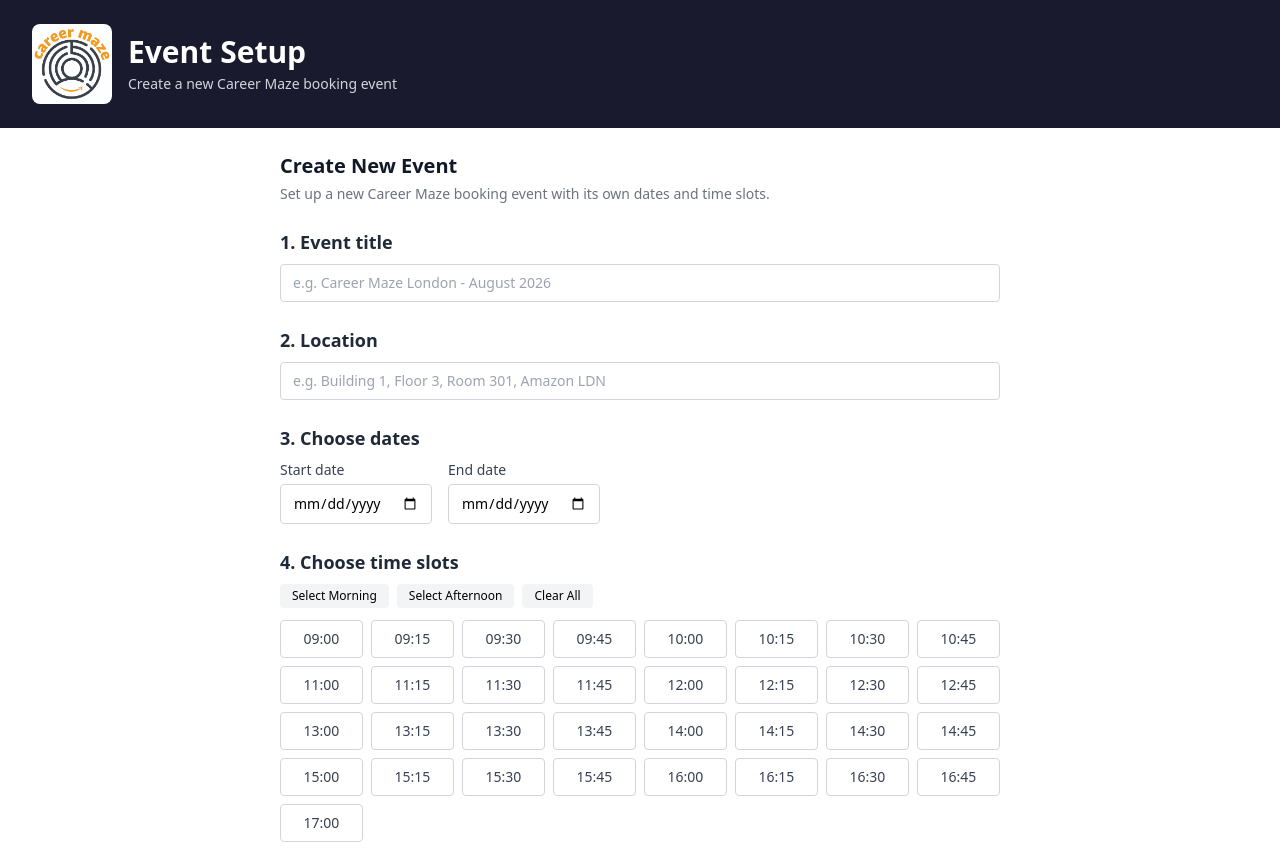
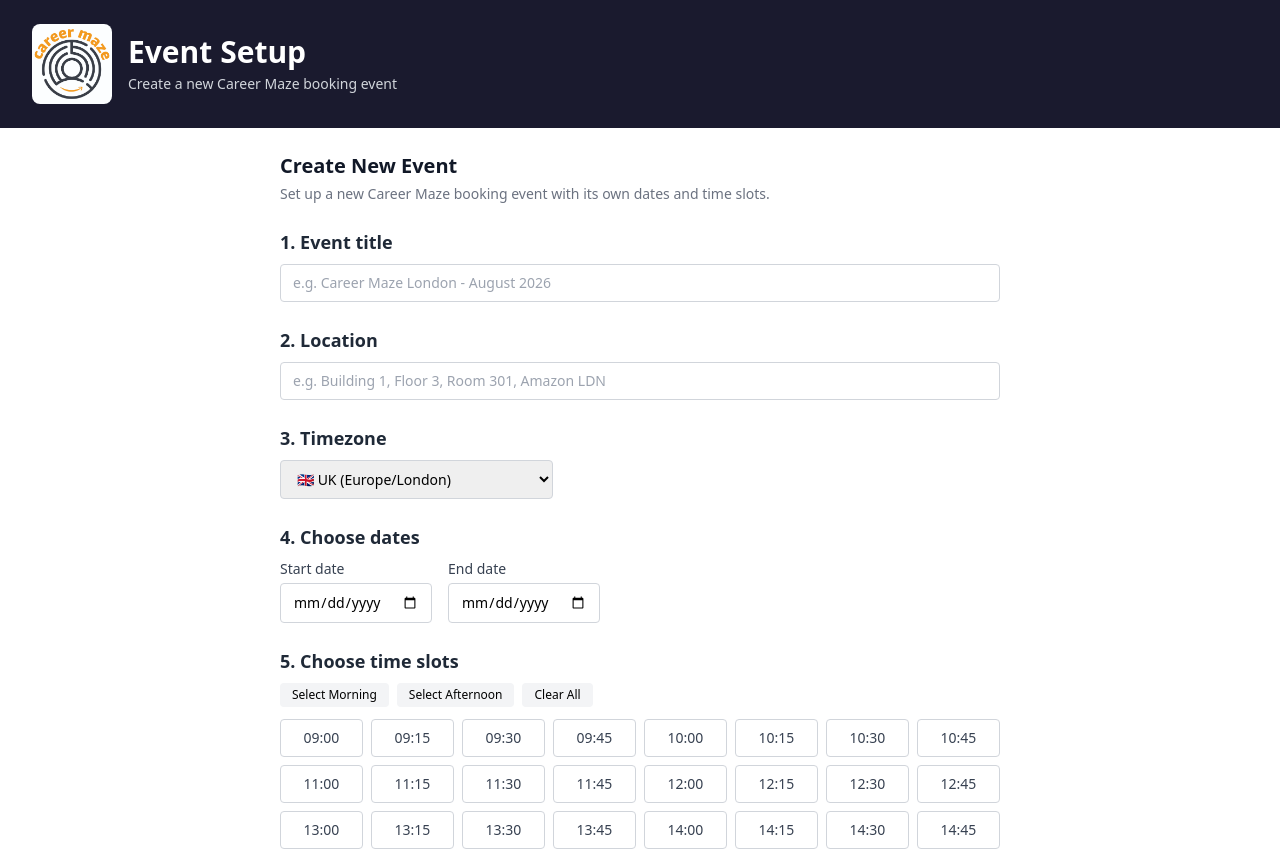
Before and after one commit to wardnc123/Career-Maze-booking, a Next.js app: page /admin/setup in a window 1280 px wide. Shown: the top 851 px of the page. Built offline with nearby package versions, Linux system fonts and the light colour scheme.

Commit message:
Add timezone support to events and calendar invites

```diff
--- a/src/app/admin/setup/page.tsx
+++ b/src/app/admin/setup/page.tsx
@@ -31,6 +31,7 @@ function getDatesInRange(start: string, end: string): string[] {
 export default function AdminSetupPage() {
   const [title, setTitle] = useState('');
   const [location, setLocation] = useState('');
+  const [timezone, setTimezone] = useState('Europe/London');
   const [startDate, setStartDate] = useState('');
   const [endDate, setEndDate] = useState('');
   const [selectedSlots, setSelectedSlots] = useState<Set<string>>(new Set());
@@ -79,7 +80,7 @@ export default function AdminSetupPage() {
       const res = await fetch('/api/admin/setup', {
         method: 'POST',
         headers: { 'Content-Type': 'application/json' },
-        body: JSON.stringify({ title: title.trim(), location: location.trim(), dates: getDatesInRange(startDate, endDate), timeSlots: [...selectedSlots].sort() }),
+        body: JSON.stringify({ title: title.trim(), location: location.trim(), timezone, dates: getDatesInRange(startDate, endDate), timeSlots: [...selectedSlots].sort() }),
       });
       const data = await res.json();
       if (res.ok) {
@@ -105,7 +106,7 @@ export default function AdminSetupPage() {
           <p className="text-gray-600 mb-6">{resultMessage}</p>
           <div className="flex gap-3 justify-center flex-wrap">
             <a href="/admin" className="px-4 py-2 bg-emerald-600 text-white rounded hover:bg-emerald-700 transition-colors">View Admin Overview</a>
-            <button onClick={() => { setPageState('form'); setTitle(''); setLocation(''); setStartDate(''); setEndDate(''); clearSlots(); }} className="px-4 py-2 bg-gray-200 text-gray-700 rounded hover:bg-gray-300 transition-colors">Create Another</button>
+            <button onClick={() => { setPageState('form'); setTitle(''); setLocation(''); setTimezone('Europe/London'); setStartDate(''); setEndDate(''); clearSlots(); }} className="px-4 py-2 bg-gray-200 text-gray-700 rounded hover:bg-gray-300 transition-colors">Create Another</button>
           </div>
         </div>
       </main>
@@ -133,9 +134,32 @@ export default function AdminSetupPage() {
           <input type="text" value={location} onChange={(e) => setLocation(e.target.value)} placeholder="e.g. Building 1, Floor 3, Room 301, Amazon LDN" className="w-full border border-gray-300 rounded px-3 py-2 text-sm focus:outline-none focus:ring-2 focus:ring-blue-500" />
         </section>
 
+        {/* Timezone */}
+        <section className="mb-6">
+          <h3 className="text-lg font-semibold text-gray-800 mb-2">3. Timezone</h3>
+          <select value={timezone} onChange={(e) => setTimezone(e.target.value)} className="w-full sm:w-auto border border-gray-300 rounded px-3 py-2 text-sm focus:outline-none focus:ring-2 focus:ring-blue-500">
+            <option value="Europe/London">🇬🇧 UK (Europe/London)</option>
+            <option value="Europe/Berlin">🇩🇪 Germany (Europe/Berlin)</option>
+            <option value="Europe/Paris">🇫🇷 France (Europe/Paris)</option>
+            <option value="Europe/Madrid">🇪🇸 Spain (Europe/Madrid)</option>
+            <option value="Europe/Rome">🇮🇹 Italy (Europe/Rome)</option>
+            <option value="America/New_York">🇺🇸 US East (America/New_York)</option>
+            <option value="America/Chicago">🇺🇸 US Central (America/Chicago)</option>
+            <option value="America/Denver">🇺🇸 US Mountain (America/Denver)</option>
+            <option value="America/Los_Angeles">🇺🇸 US West (America/Los_Angeles)</option>
+            <option value="America/Sao_Paulo">🇧🇷 Brazil (America/Sao_Paulo)</option>
+            <option value="Asia/Dubai">🇦🇪 UAE (Asia/Dubai)</option>
+            <option value="Asia/Kolkata">🇮🇳 India (Asia/Kolkata)</option>
+            <option value="Asia/Singapore">🇸🇬 Singapore (Asia/Singapore)</option>
+            <option value="Asia/Tokyo">🇯🇵 Japan (Asia/Tokyo)</option>
+            <option value="Asia/Shanghai">🇨🇳 China (Asia/Shanghai)</option>
+            <option value="Australia/Sydney">🇦🇺 Australia (Australia/Sydney)</option>
+          </select>
+        </section>
+
         {/* Dates */}
         <section className="mb-6">
-          <h3 className="text-lg font-semibold text-gray-800 mb-2">3. Choose dates</h3>
+          <h3 className="text-lg font-semibold text-gray-800 mb-2">4. Choose dates</h3>
           <div className="flex flex-wrap gap-4 items-end">
             <div>
               <label htmlFor="start-date" className="block text-sm font-medium text-gray-700 mb-1">Start date</label>
@@ -151,7 +175,7 @@ export default function AdminSetupPage() {
 
         {/* Time slots */}
         <section className="mb-6">
-          <h3 className="text-lg font-semibold text-gray-800 mb-2">4. Choose time slots</h3>
+          <h3 className="text-lg font-semibold text-gray-800 mb-2">5. Choose time slots</h3>
           <div className="flex gap-2 mb-3">
             <button onClick={selectMorning} className="px-3 py-1 text-xs font-medium bg-gray-100 rounded hover:bg-gray-200">Select Morning</button>
             <button onClick={selectAfternoon} className="px-3 py-1 text-xs font-medium bg-gray-100 rounded hover:bg-gray-200">Select Afternoon</button>
@@ -171,6 +195,7 @@ export default function AdminSetupPage() {
           <div className="text-sm text-gray-700 space-y-1">
             <p>Event: {title || '—'}</p>
             <p>Location: {location || '—'}</p>
+            <p>Timezone: {timezone}</p>
             <p>Days: {previewDates.length || '—'}</p>
             <p>Slots per day: {selectedSlots.size || '—'}</p>
             <p>Total sessions: {previewDates.length * selectedSlots.size || '—'}</p>
--- a/src/app/api/admin/setup/[eventId]/route.ts
+++ b/src/app/api/admin/setup/[eventId]/route.ts
@@ -14,15 +14,15 @@ export async function PUT(request: NextRequest, { params }: { params: Promise<{
   await ensureLoaded();
   const { eventId } = await params;
 
-  let body: { title?: string; location?: string; dates?: string[]; timeSlots?: string[] };
+  let body: { title?: string; location?: string; timezone?: string; dates?: string[]; timeSlots?: string[] };
   try { body = await request.json(); } catch { return NextResponse.json({ error: 'Invalid JSON' }, { status: 400 }); }
 
-  const { title, location, dates, timeSlots } = body;
+  const { title, location, timezone, dates, timeSlots } = body;
   if (title !== undefined && (!title || !title.trim())) return NextResponse.json({ error: 'Title cannot be empty' }, { status: 400 });
   if (dates !== undefined && (!Array.isArray(dates) || dates.length === 0)) return NextResponse.json({ error: 'At least one date is required' }, { status: 400 });
   if (timeSlots !== undefined && (!Array.isArray(timeSlots) || timeSlots.length === 0)) return NextResponse.json({ error: 'At least one time slot is required' }, { status: 400 });
 
-  const result = updateEvent(eventId, { title: title?.trim(), location: location !== undefined ? location.trim() : undefined, dates, timeSlots });
+  const result = updateEvent(eventId, { title: title?.trim(), location: location !== undefined ? location.trim() : undefined, timezone: timezone !== undefined ? timezone.trim() : undefined, dates, timeSlots });
   if (!result) return NextResponse.json({ error: 'Event not found' }, { status: 404 });
 
   await persist();
--- a/src/app/api/admin/setup/route.ts
+++ b/src/app/api/admin/setup/route.ts
@@ -10,15 +10,15 @@ export async function GET() {
 export async function POST(request: NextRequest) {
   await ensureLoaded();
 
-  let body: { title?: string; location?: string; dates?: string[]; timeSlots?: string[] };
+  let body: { title?: string; location?: string; timezone?: string; dates?: string[]; timeSlots?: string[] };
   try { body = await request.json(); } catch { return NextResponse.json({ error: 'Invalid JSON' }, { status: 400 }); }
 
-  const { title, location, dates, timeSlots } = body;
+  const { title, location, timezone, dates, timeSlots } = body;
   if (!title || typeof title !== 'string' || !title.trim()) return NextResponse.json({ error: 'Event title is required' }, { status: 400 });
   if (!dates || !Array.isArray(dates) || dates.length === 0) return NextResponse.json({ error: 'At least one date is required' }, { status: 400 });
   if (!timeSlots || !Array.isArray(timeSlots) || timeSlots.length === 0) return NextResponse.json({ error: 'At least one time slot is required' }, { status: 400 });
 
-  const { event, sessions } = createEvent(title.trim(), dates, timeSlots, (location || '').trim());
+  const { event, sessions } = createEvent(title.trim(), dates, timeSlots, (location || '').trim(), (timezone || 'Europe/London').trim());
   await persist();
 
   return NextResponse.json({ message: 'Event created successfully', event, totalSessions: sessions.length }, { status: 201 });
--- a/src/app/api/bookings/[id]/calendar/route.ts
+++ b/src/app/api/bookings/[id]/calendar/route.ts
@@ -23,8 +23,9 @@ export async function GET(
 
   const event = getEvent(session.eventId);
   const location = event?.location || '';
+  const timezone = event?.timezone || 'Europe/London';
 
-  const ics = generateIcs(booking, session, undefined, location);
+  const ics = generateIcs(booking, session, undefined, location, timezone);
 
   return new NextResponse(ics, {
     status: 200,
--- a/src/models/types.ts
+++ b/src/models/types.ts
@@ -115,7 +115,8 @@ export interface CareerMazeEvent {
   id: string;
   title: string;
   location: string;           // Site/building location
+  timezone: string;           // IANA timezone e.g. 'Europe/London', 'America/New_York'
   dates: string[];            // ISO date strings
-  timeSlots: string[];        // London time strings (HH:MM)
+  timeSlots: string[];        // Local time strings (HH:MM) in the event's timezone
   createdAt: Date;
 }
--- a/src/services/calendarService.ts
+++ b/src/services/calendarService.ts
@@ -16,9 +16,10 @@ const SESSION_DURATION_HOURS = 3;
  *
  * Requirements: 6.1, 6.3, 6.4, 6.5
  */
-export function generateIcs(booking: Booking, session: Session, baseUrl?: string, location?: string): string {
+export function generateIcs(booking: Booking, session: Session, baseUrl?: string, location?: string, timezone?: string): string {
   const [year, month, day] = session.sessionDate.split('-').map(Number);
   const [hours, minutes] = session.startTime.split(':').map(Number);
+  const tz = timezone || 'Europe/London';
 
   const cancelUrl = baseUrl
     ? `${baseUrl}/cancel/${booking.id}`
@@ -40,7 +41,7 @@ export function generateIcs(booking: Booking, session: Session, baseUrl?: string
     throw new Error(`Failed to generate ICS: ${error?.message ?? 'unknown error'}`);
   }
 
-  return injectTimezone(value);
+  return injectTimezone(value, tz);
 }
 
 /**
@@ -84,38 +85,37 @@ export function parseIcs(icsContent: string): CalendarEvent {
  * Inject a VTIMEZONE block for Europe/London and tag the VEVENT's DTSTART
  * with TZID=Europe/London.
  */
-function injectTimezone(icsContent: string): string {
+function injectTimezone(icsContent: string, timezone: string): string {
+  // For simplicity, inject a generic VTIMEZONE with the given TZID.
+  // Outlook and Google Calendar resolve the actual offset from the TZID name.
   const vtimezone = [
     'BEGIN:VTIMEZONE',
-    'TZID:Europe/London',
+    `TZID:${timezone}`,
     'BEGIN:STANDARD',
     'DTSTART:19701025T020000',
     'RRULE:FREQ=YEARLY;BYDAY=-1SU;BYMONTH=10',
     'TZOFFSETFROM:+0100',
     'TZOFFSETTO:+0000',
-    'TZNAME:GMT',
+    `TZNAME:${timezone}`,
     'END:STANDARD',
     'BEGIN:DAYLIGHT',
     'DTSTART:19700329T010000',
     'RRULE:FREQ=YEARLY;BYDAY=-1SU;BYMONTH=3',
     'TZOFFSETFROM:+0000',
     'TZOFFSETTO:+0100',
-    'TZNAME:BST',
+    `TZNAME:${timezone}`,
     'END:DAYLIGHT',
     'END:VTIMEZONE',
   ].join('\r\n');
 
-  // Insert VTIMEZONE before VEVENT
   let result = icsContent.replace(
     'BEGIN:VEVENT',
     `${vtimezone}\r\nBEGIN:VEVENT`
   );
 
-  // Tag the VEVENT's DTSTART with TZID. We target the DTSTART inside VEVENT
-  // by replacing only the occurrence after BEGIN:VEVENT.
   result = result.replace(
     /(BEGIN:VEVENT[\s\S]*?)DTSTART:(\d{8}T\d{6})/,
-    '$1DTSTART;TZID=Europe/London:$2'
+    `$1DTSTART;TZID=${timezone}:$2`
   );
 
   return result;
```
Also changed, not shown: src/services/sessionService.ts (+12 -9 lines).
